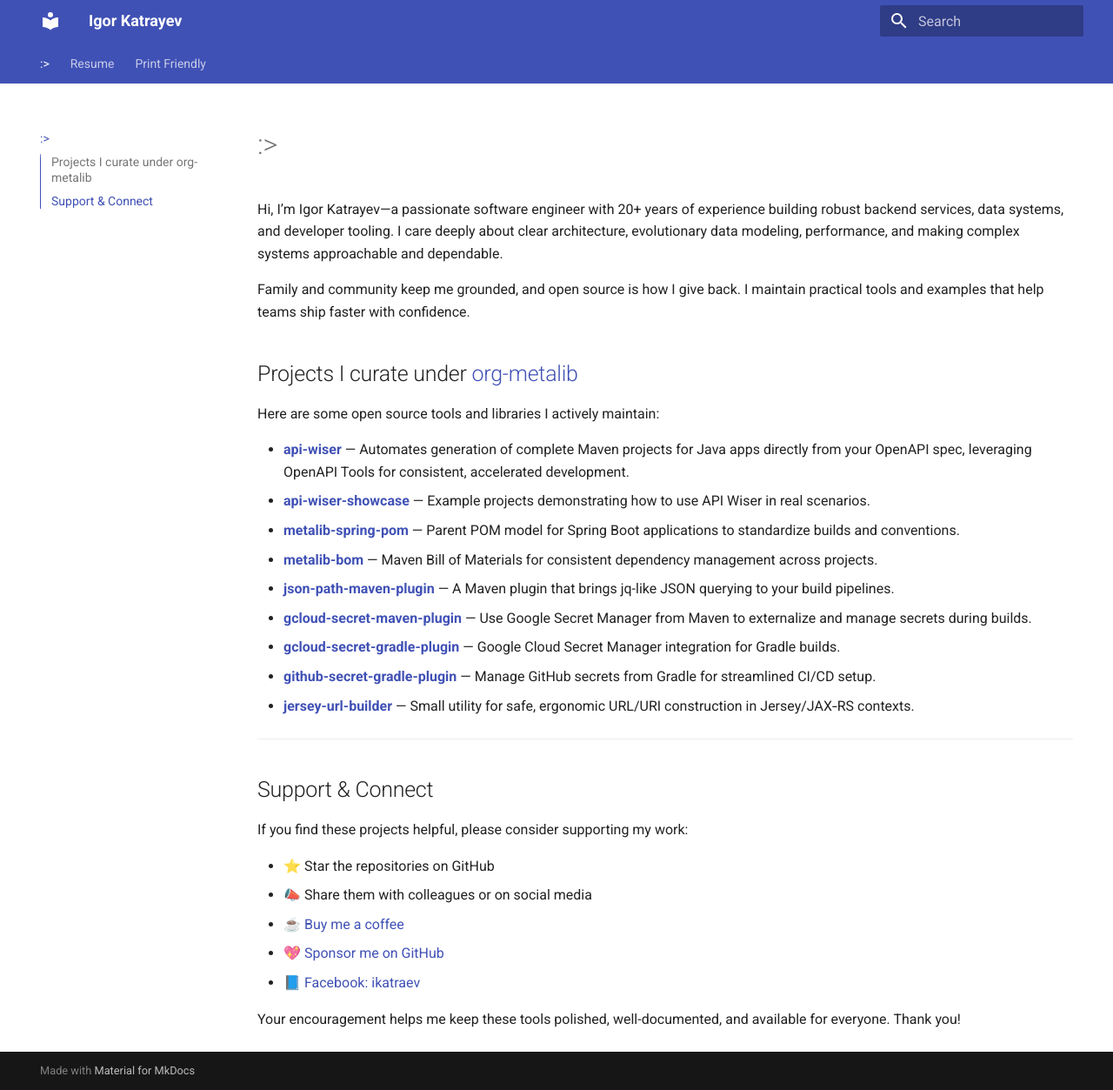
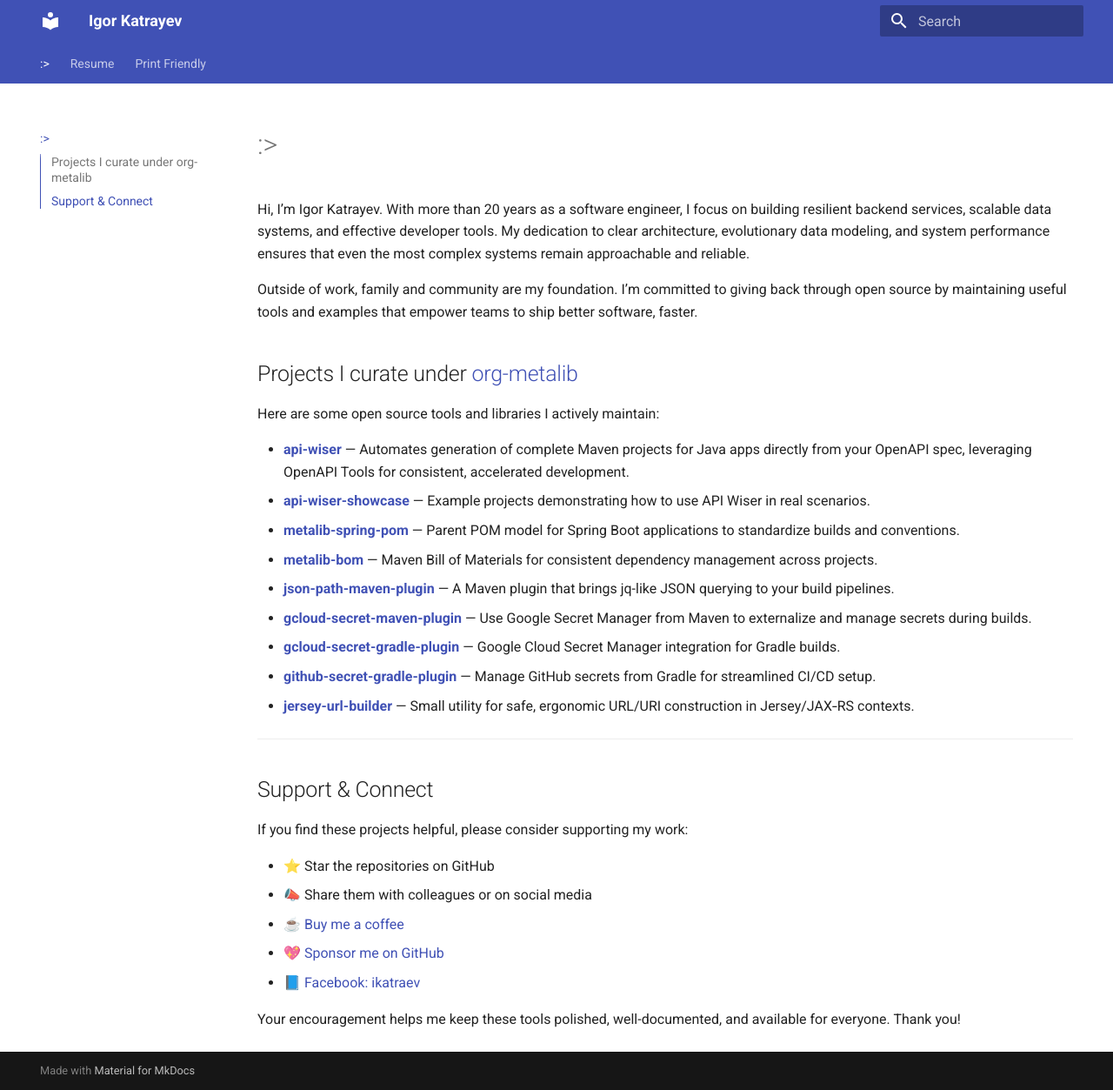
Before and after one commit to ikatraev/ikatraev.github.io, an MkDocs documentation site: the page built from docs/index.md, in a window 1280 px wide and 1253 px high. Shown: the whole window at 87% size. Built offline with MkDocs 1.6.1 and Material for MkDocs 9.7.7, drawn with Linux system fonts in a browser that asks for light colours.

```diff
--- a/docs/index.md
+++ b/docs/index.md
@@ -3,9 +3,9 @@ layout: home
 title: "Igor Katrayev"
 ---
 
-Hi, I’m Igor Katrayev—a passionate software engineer with 20+ years of experience building robust backend services, data systems, and developer tooling. I care deeply about clear architecture, evolutionary data modeling, performance, and making complex systems approachable and dependable.
+Hi, I’m Igor Katrayev. With more than 20 years as a software engineer, I focus on building resilient backend services, scalable data systems, and effective developer tools. My dedication to clear architecture, evolutionary data modeling, and system performance ensures that even the most complex systems remain approachable and reliable.
 
-Family and community keep me grounded, and open source is how I give back. I maintain practical tools and examples that help teams ship faster with confidence.
+Outside of work, family and community are my foundation. I’m committed to giving back through open source by maintaining useful tools and examples that empower teams to ship better software, faster.
 
 ## Projects I curate under [org-metalib](https://github.com/org-metalib)
 
--- a/mkdocs.yml
+++ b/mkdocs.yml
@@ -3,7 +3,7 @@ site_name: Igor Katrayev
 nav:
   - :>: index.md
   - Resume: resume.md
-  - Print Friendly: /print_page/
+  - Print Friendly: print/
 
 theme:
   name: material
@@ -21,6 +21,7 @@ theme:
 plugins:
   - search
   - mermaid2
+  - print-site
 
 markdown_extensions:
   - attr_list
```
Also changed, not shown: 1 other file.
